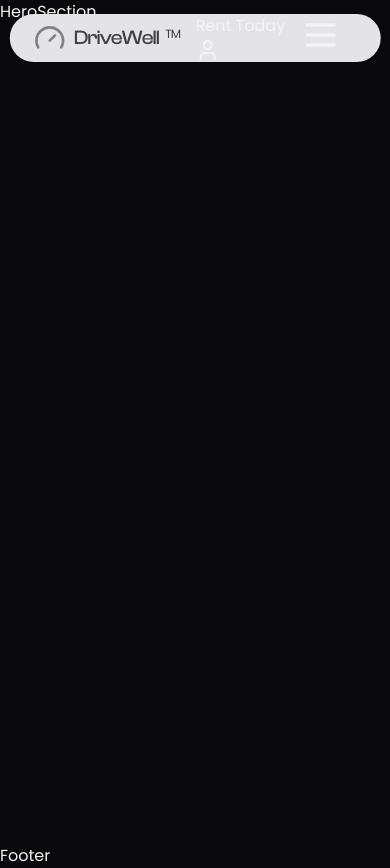
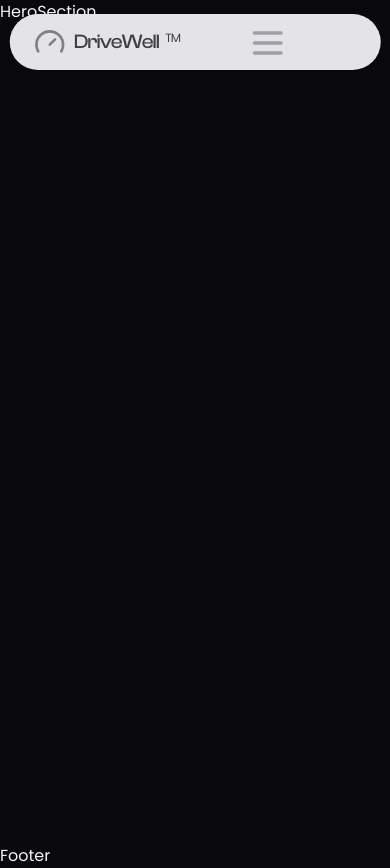
Before and after one commit to Jisap/Vite-React-Tailwind-CSS-Three.js-Build-a-Premium-Car-Rental-Landing-Page, a React (Vite) app: page / in a window 390 px wide. Built offline with nearby package versions, Linux system fonts and the light colour scheme; the HTML template or start-up script is replaced by a standard one; a web font is replaced by a local one.

Commit message:
Enhance Navbar component: add close icon, update button to link, and improve mobile navigation styling

```diff
--- a/src/components/Navbar.jsx
+++ b/src/components/Navbar.jsx
@@ -1,6 +1,6 @@
-import { Gauge, Menu, User } from "lucide-react"
+import { Gauge, Menu, User, X } from "lucide-react"
 import { useEffect, useState } from "react"
-import { NavLink } from "react-router-dom"
+import { Link, NavLink } from "react-router-dom"
 
 
 const Navbar = () => {
@@ -36,9 +36,9 @@ const Navbar = () => {
 
 
   return (
-    <header className={`fixed cursor-pointer top-3.5 left-1/2 -translate-x-1/2 z-90 transition-all duration-300 rounded-full ${
+    <header className={`fixed cursor-pointer top-3.5 left-1/2 -translate-x-1/2 z-90 transition-all duration-300 rounded-full h-14 ${
       isScrolled
-        ? "h-14 bg-zinc-900/50 backdrop-blur-xl border border-white/10 scale-95 w-[90%] max-w-3xl"
+        ? "bg-zinc-900/50 backdrop-blur-xl border border-white/10 scale-95 w-[90%] max-w-3xl"
         : "bg-zinc-200 w-[95%] max-w-4xl"
     }`}>
       <div className="mx-auto h-full px-6">
@@ -81,20 +81,26 @@ const Navbar = () => {
           </div>
 
           {/* button & user icon*/}
-          <div>
-            <button>
-              Rent Today
-            </button>
+          <div className="md:centered-row gap-2 hidden">
+            <Link to="/rent">
+              <button className="clash-display text-base bg-gradient-to-r from-zinc-950 to-zinc-950 px-4 py-2 rounded-full cursor-pointer hover:-translate-y-0.5 duration-200 transition-all ease-out">
+                Rent Today
+              </button>
+            </Link>
 
-            <div>
+            <div className="size-10 bg-zinc-800 rounded-full center-item cursor-pointer">
               <User />
             </div>
           </div>
 
           {/* mobile nav icon */}
-          <div>
-            <button>
-              <Menu size={40} />
+          <div className="md:hidden p-1 rounded-md">
+            <button
+              className="md:hidden text-white hover:text-zinc-400 transition-colors"
+              onClick={() => setIsOpen(!isOpen)}
+            >
+              { isOpen ? <X size={34} /> : <Menu size={40} className="text-zinc-400 mt-2"/> }
+
             </button>
           </div>
 
```
